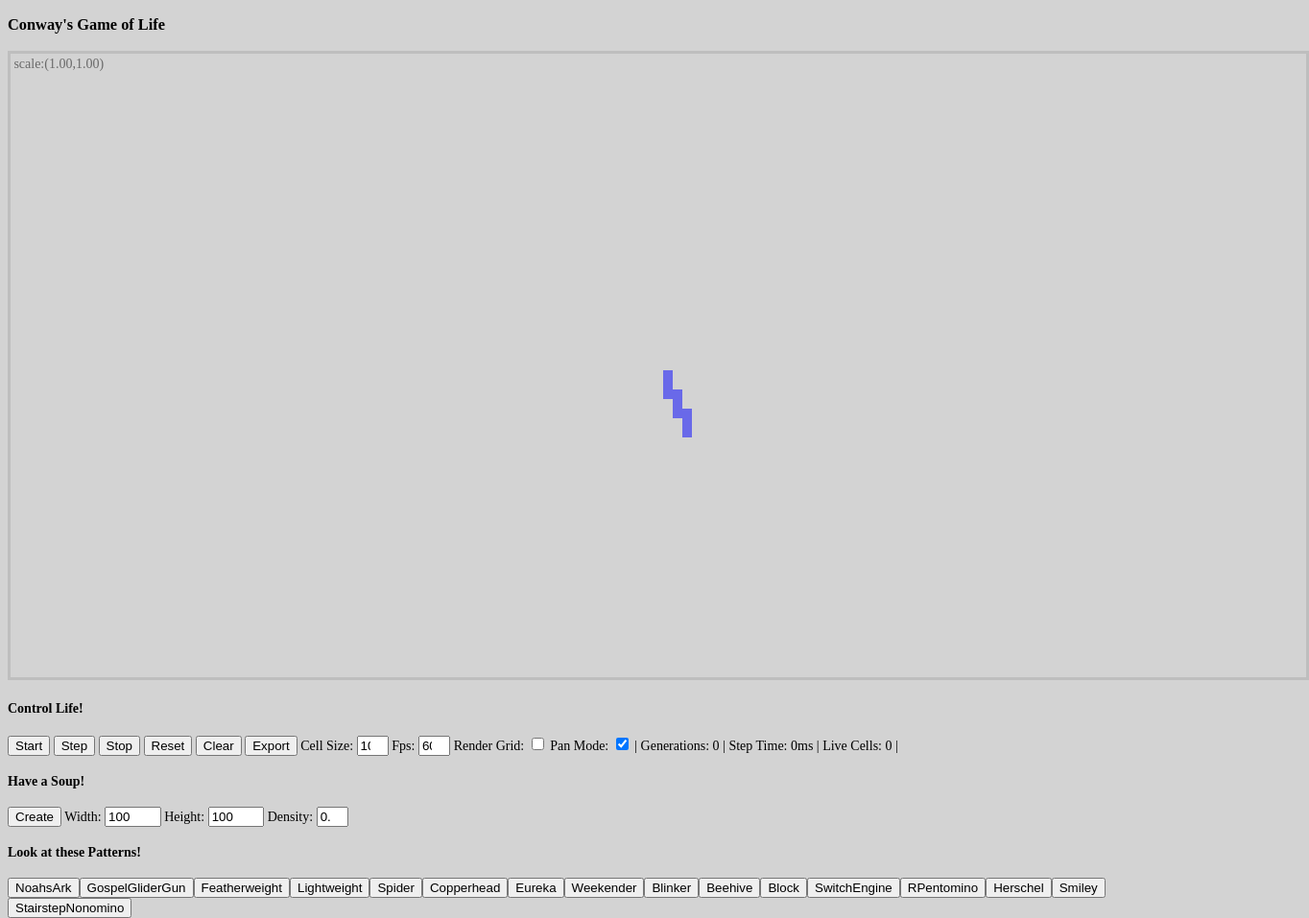
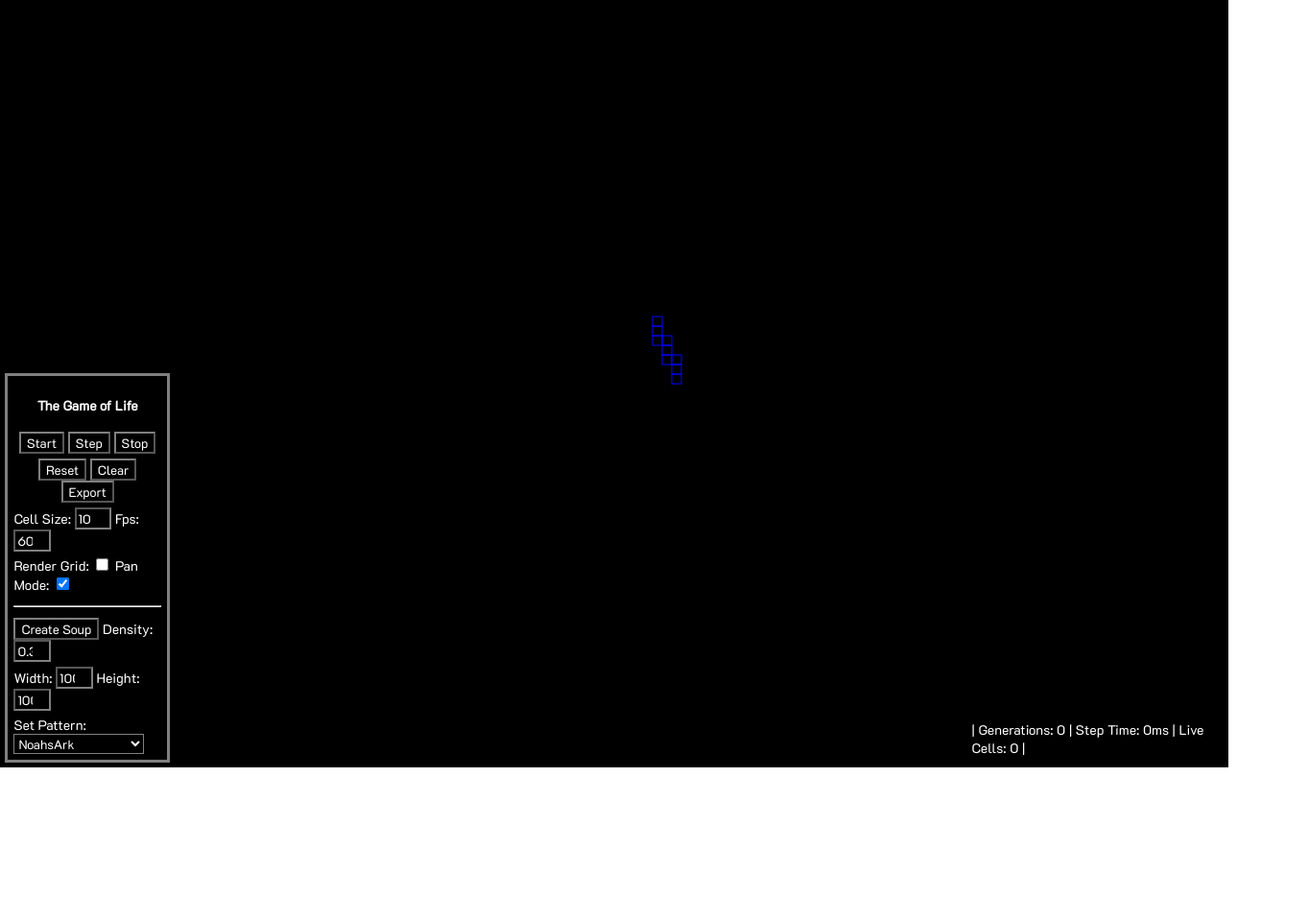
Before and after one commit to abergie5b/GameOfLife, a plain HTML site: page index.html in a window 1280 px wide. Shown: the whole page at 96% size, 1364 px wide, since content can reach past the window. After the commit the page ends 800 px from the top, so only its background shows below. Drawn offline with Linux system fonts and the light colour scheme.

Commit message:
Add files via upload

```diff
--- /dev/null
+++ b/content/css/style.css
@@ -0,0 +1,52 @@
+html,
+body {
+    font-family: 'K2D', serif;
+}
+
+canvas {
+    top: 0;
+    left: 0;
+    position: absolute;
+    background-color: black;
+}
+
+button,
+input,
+label,
+select {
+    border-color: rgba(255, 255, 255, 0.5);
+    background-color: black;
+    color: white;
+    font-family: 'K2D', serif;
+}
+
+span {
+    color: white;
+}
+
+.overlay {
+    position: absolute;
+    font-size: 14px;
+    border-color: rgba(255, 255, 255, 0.5);
+    border-style: solid;
+    bottom: 0;
+    left: 0;
+    padding:0.5%;
+    margin:5px;
+    width:12%;
+    text-align: left;
+}
+
+.overlay-right {
+    left: auto;
+    right: 0;
+    bottom: 0;
+    border-style: none;
+    border-color: none;
+    width:20%;
+}
+
+.row {
+    padding-top: 3%;
+    color: white;
+}
--- a/index.html
+++ b/index.html
@@ -1,43 +1,69 @@
 <!DOCTYPE html>
 <html>
     <head>
-        <link rel='stylesheet' href='style.css'></link>
+        <link rel='stylesheet' href='content/css/style.css'/>
+        <link rel="stylesheet" href="https://fonts.googleapis.com/css?family=K2D"/>
     </head>
     <body>
 
-        <h3>
-            Conway's Game of Life
-        </h3>
+        <canvas id='gol'></canvas>
+        <div class='overlay'>
 
-        <div id='canvas-container'>
-            <div class='overlay'>
-                <div id='scale'>scale:(1.00,1.00)</div>
-            </div>
-            <canvas id='gol'></canvas>
-        </div>
+            <p style='font-weight:bold; color:white; text-align:center'> The Game of Life </p>
 
-        <div id='interact'>
-            <div id='config'>
-                <h4> Control Life! </h4>
-
+            <div style='text-align: center' class='row'>
                 <button type='button' id='start'> Start </button>
                 <button type='button' id='step'> Step </button>
                 <button type='button' id='stop'> Stop </button>
+            </div>
+
+            <div style='text-align: center' class='row'>
                 <button type='button' id='reset'> Reset </button>
                 <button type='button' id='clear'> Clear </button>
                 <button type='button' id='export'> Export </button>
+            </div>
 
+            <div class='row'>
                 <label for='size'> Cell Size: </label>
-                <input type='number' step='1' style='width:2%' value=10 id='size'/>
+                <input type='number' step='1' style='width:20%' value=10 id='size'/>
                 <label for='speed'> Fps: </label>
-                <input type='number' step='5' style='width:2%' value=30 id='fps'/>
+                <input type='number' step='5' style='width:20%' value=30 id='fps'/>
+            </div>
 
+            <div class='row'>
                 <label for='drawCellsEnabled'> Render Grid: </label>
                 <input type='checkbox' id='drawCellsEnabled'/>
 
                 <label for='pan'> Pan Mode: </label>
                 <input type='checkbox' id='pan'/>
+            </div>
 
+            <div class='row'>
+            <hr>
+            </div>
+
+            <div class='row'>
+                <button type='button' id='createSoup'> Create Soup </button>
+                <label for='soupDensity'> Density: </label>
+                <input type='number' step='0.1' style='width:20%' value=0.3 id='soupDensity'/>
+            </div>
+            <div class='row'>
+                <label for='soupWidth'> Width: </label>
+                <input type='number' step='50' style='width:20%' value=100 id='soupWidth'/>
+                <label for='soupHeight'> Height: </label>
+                <input type='number' step='50' style='width:20%' value=100 id='soupHeight'/>
+
+            </div>
+
+            <div class='row'>
+                <label for='patterns'> Set Pattern: </label>
+                <select id='patterns'></select>
+            </div>
+
+        </div>
+        <div class='overlay overlay-right'>
+
+            <div class='row'>
                 <span> | </span>
                 <label for='generations'> Generations: </label>
                 <span id='generations'> 0 </span>
@@ -52,28 +78,9 @@
                 <span> | </span>
             </div>
 
-            <div id='soups'>
-                <h4> Have a Soup! </h4>
-
-                <button type='button' id='createSoup'> Create </button>
-
-                <label for='soupWidth'> Width: </label>
-                <input type='number' step='50' style='width:4%' value=100 id='soupWidth'/>
-                <label for='soupHeight'> Height: </label>
-                <input type='number' step='50' style='width:4%' value=100 id='soupHeight'/>
-
-                <label for='soupDensity'> Density: </label>
-                <input type='number' step='0.1' style='width:2%' value=0.3 id='soupDensity'/>
-
-            </div>
-
-            <div id='patterns'>
-                <h4> Look at these Patterns! </h4>
-            </div>
-
         </div>
 
-        <script type='module' src='gol.js'></script>
+        <script type='module' src='src/gol.js'></script>
     </body>
 
 </html>
--- a/gol.js
+++ b/src/gol.js
@@ -45,9 +45,6 @@ function initTotalDrag() {
 }
 
 function reset() {
-    document.getElementById('scale').innerHTML =
-        'scale:(1.00,1.00)';
-
     let size = document.getElementById('size');
     let fps = document.getElementById('fps');
     grid.size(parseInt(size.value));
@@ -115,6 +112,9 @@ var pan = Config.CANVAS_PAN_MODE_DEFAULT;
 document.getElementById('pan')
     .addEventListener('click', (e) => {
         pan = e.srcElement.checked;
+        canvas.element().style.cursor = pan
+            ? 'grab'
+            : 'pointer';
 });
 
 document.getElementById('createSoup')
@@ -142,8 +142,6 @@ document.getElementById('gol')
         if (gol.isPaused) {
             gol.draw();
         }
-        document.getElementById('scale').innerHTML =
-            `scale:(${canvas.scaleX().toFixed(2)},${canvas.scaleY().toFixed(2)})`;
 });
 
 var drag = false;
@@ -230,7 +228,6 @@ document.getElementById('gol')
                 }
 
             }
-
         }
 });
 
@@ -246,8 +243,13 @@ document.addEventListener("keydown", (e) => {
     }
 });
 
+window.onload = () => {
+    canvas.element().height = innerHeight;
+    canvas.element().width = innerWidth;
+    canvas.element().style.cursor = pan
+        ? 'grab'
+        : 'pointer';
 
-window.onload = () => {
     document.getElementById('size').value = Config.GRID_CELL_SIZE;
     document.getElementById('fps').value = Config.GAME_FPS;
     document.getElementById('drawCellsEnabled').checked = Config.GRID_RENDER_BY_DEFAULT;
@@ -258,19 +260,15 @@ window.onload = () => {
 
     let select = document.getElementById('patterns');
     for (let pattern of Object.keys(Patterns.All)) {
-        let button = document.createElement('button');
-        button.type = 'button';
-        button.id = pattern;
-        button.innerHTML = pattern;
-        select.appendChild(button);
-
-        document.getElementById(pattern)
-            .addEventListener('click', (e) => {
-                gol.initialPattern(Patterns.All[pattern]);
-                reset();
-        });
-
+        let option = document.createElement('option');
+        option.value = pattern;
+        option.text = pattern;
+        select.appendChild(option);
     }
+    select.addEventListener('change', function(e) {
+        gol.initialPattern(Patterns.All[e.target.value]);
+        reset();
+    });
 
     gol.init();
     gol.draw();
--- a/grid.js
+++ b/src/grid.js
@@ -181,7 +181,7 @@ export class Grid {
                 if (this.#drawCellsIsEnabled) {
                     if ((y < this.#gridSizeY - this.#MAX_STROKE_EMPTYCELLY && y > this.#MAX_STROKE_EMPTYCELLY)
                      && (x < this.#gridSizeX - this.#MAX_STROKE_EMPTYCELLX && x > this.#MAX_STROKE_EMPTYCELLX)) {
-                        ctx.strokeStyle = `rgba(0, 0, 0, 0.25)`;
+                        ctx.strokeStyle = `rgba(255, 255, 255, 0.25)`;
                         ctx.strokeRect(
                             x*this.#size,
                             y*this.#size,
--- a/node.js
+++ b/src/node.js
@@ -41,8 +41,8 @@ export class Node {
     draw(ctx, generation)
     {
         if (this.#isAlive) {
-            ctx.fillStyle = `rgba(0, 0, 255, 0.5)`;
-            ctx.fillRect(
+            ctx.strokeStyle = `rgba(0, 0, 255, 1)`;
+            ctx.strokeRect(
                 this.#x,
                 this.#y,
                 this.#width,
@@ -51,8 +51,8 @@ export class Node {
         }
         else if (this.#isTouched && !this.#isAlive) {
             let g = 255 + (this.#lastGenerationTouched - generation) * 2;
-            ctx.fillStyle = `rgba(0, ${g}, 0, 0.25)`;
-            ctx.fillRect(
+            ctx.strokeStyle = `rgba(0, ${g}, 0, 0.75)`;
+            ctx.strokeRect(
                 this.#x,
                 this.#y,
                 this.#width,
--- a/style.css
+++ /dev/null
@@ -1,22 +0,0 @@
-html {
-    height: 100%;
-    width: 100%;
-    font-size: 14px;
-}
-
-body {
-    background-color: lightgray;
-}
-
-canvas {
-    border: solid;
-    border-color: rgba(0, 0, 0, .1);
-}
-
-.overlay {
-    margin-left: 0.5%;
-    margin-top: 0.5%;
-    position: absolute;
-    color: rgba(0, 0, 0, 0.5);
-    font-size: 14px;
-}
```
Also changed, not shown: src/canvas.js (renamed from canvas.js), src/config.js (renamed from config.js), src/game.js (renamed from game.js), src/input.js (renamed from input.js), src/patterns.js (renamed from patterns.js), src/soup.js (renamed from soup.js), src/statistics.js (renamed from statistics.js).
